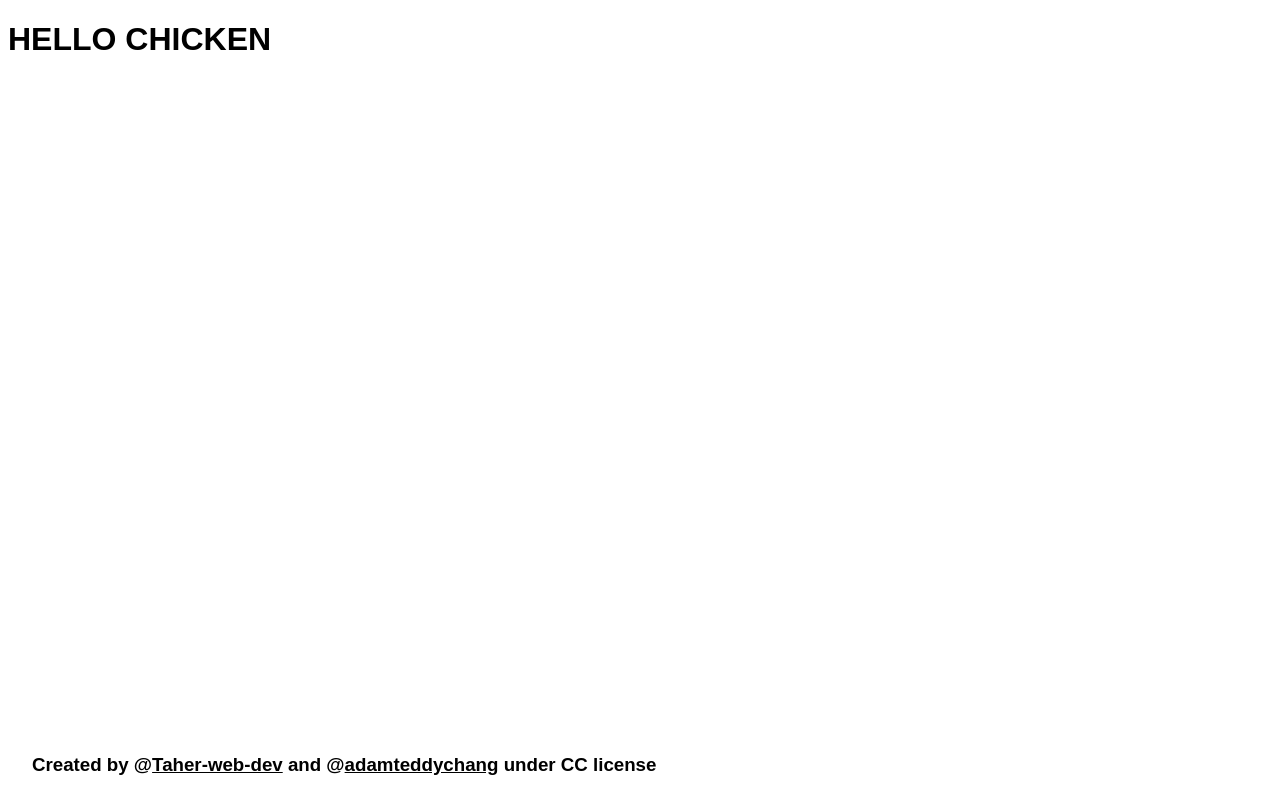
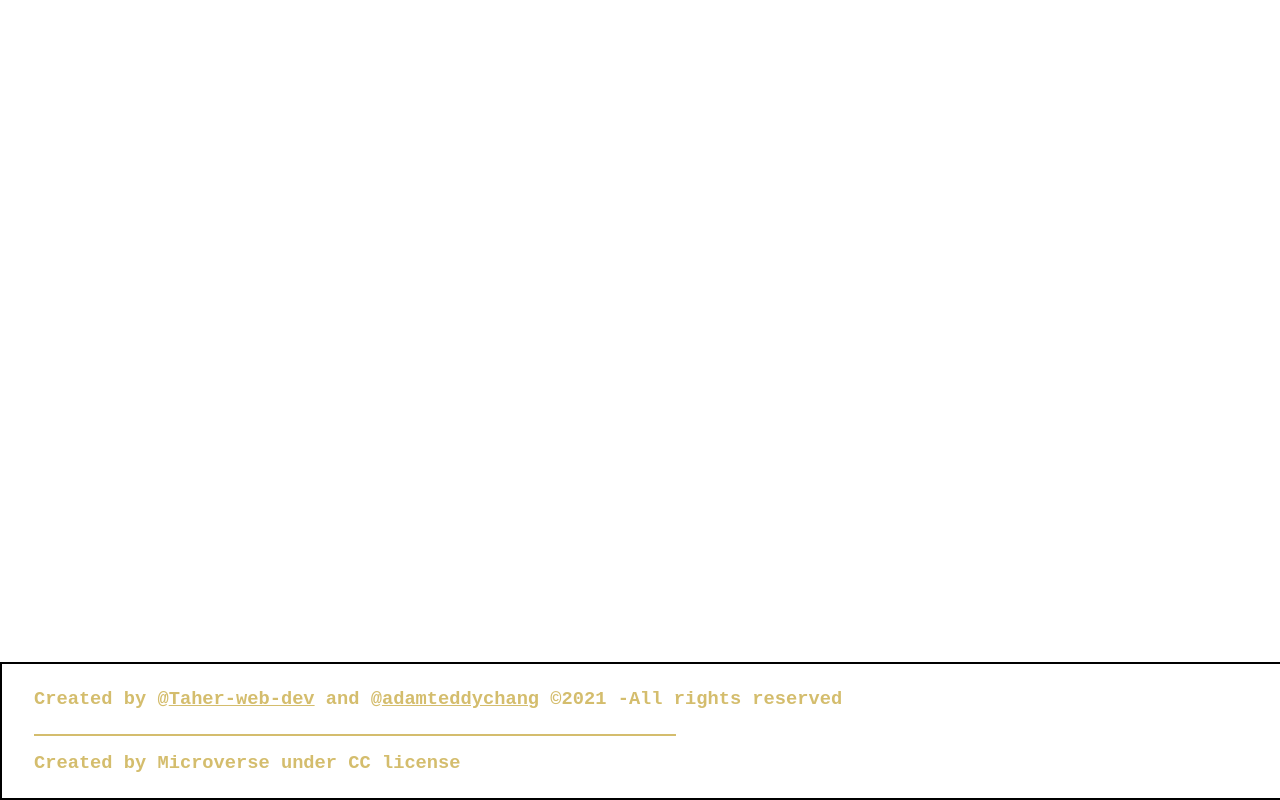
Before and after one commit to taher-software/JS_Cap, a website built with webpack: page src/index.html in a window 1280 px wide. Built offline with nearby package versions, Linux system fonts and the light colour scheme.

Commit message:
Added color, fonts and seperator

```diff
--- a/src/index.html
+++ b/src/index.html
@@ -9,7 +9,7 @@
 </head>
 
 <body>
-  <h1>HELLO CHICKEN</h1>
+
 
 
 
@@ -18,8 +18,10 @@
   <footer id="footer">
     <h3>Created by
       @<a href="https://github.com/Taher-web-dev" target="blank" class="github_link">Taher-web-dev</a> and
-      @<a href="https://github.com/adamteddychang" target="blank" class="github_link">adamteddychang</a>
-      under CC license</h3>
+      @<a href="https://github.com/adamteddychang" target="blank" class="github_link">adamteddychang</a> ©2021 -All
+      rights reserved</h3>
+    <hr class="hr">
+    <h3>Created by Microverse under CC license</h3>
   </footer>
 </body>
 
--- a/src/style.css
+++ b/src/style.css
@@ -1,14 +1,18 @@
 html {
-  font-family: sans-serif;
+  font-family: monospace, sans-serif;
 }
 
 #footer {
-  position: absolute;
+  display: flex;
+  flex-direction: column;
+  justify-content: flex-start;
+  position: fixed;
   bottom: 0;
   left: 0;
   width: 100%;
   height: max-content;
-  background-color: white;
+  color: rgb(212, 189, 109);
+  border: 2px solid black;
 }
 
 #footer h3 {
@@ -18,6 +22,17 @@ html {
   margin: 0;
 }
 
+.hr {
+  width: 50%;
+  margin: 0 2rem;
+  background: rgb(212, 189, 109);
+  border: 1px solid rgb(212, 189, 109);
+}
+
+#footer h3:last-child {
+  padding-top: 1rem;
+}
+
 h3 a.github_link {
   color: inherit;
 }
```
